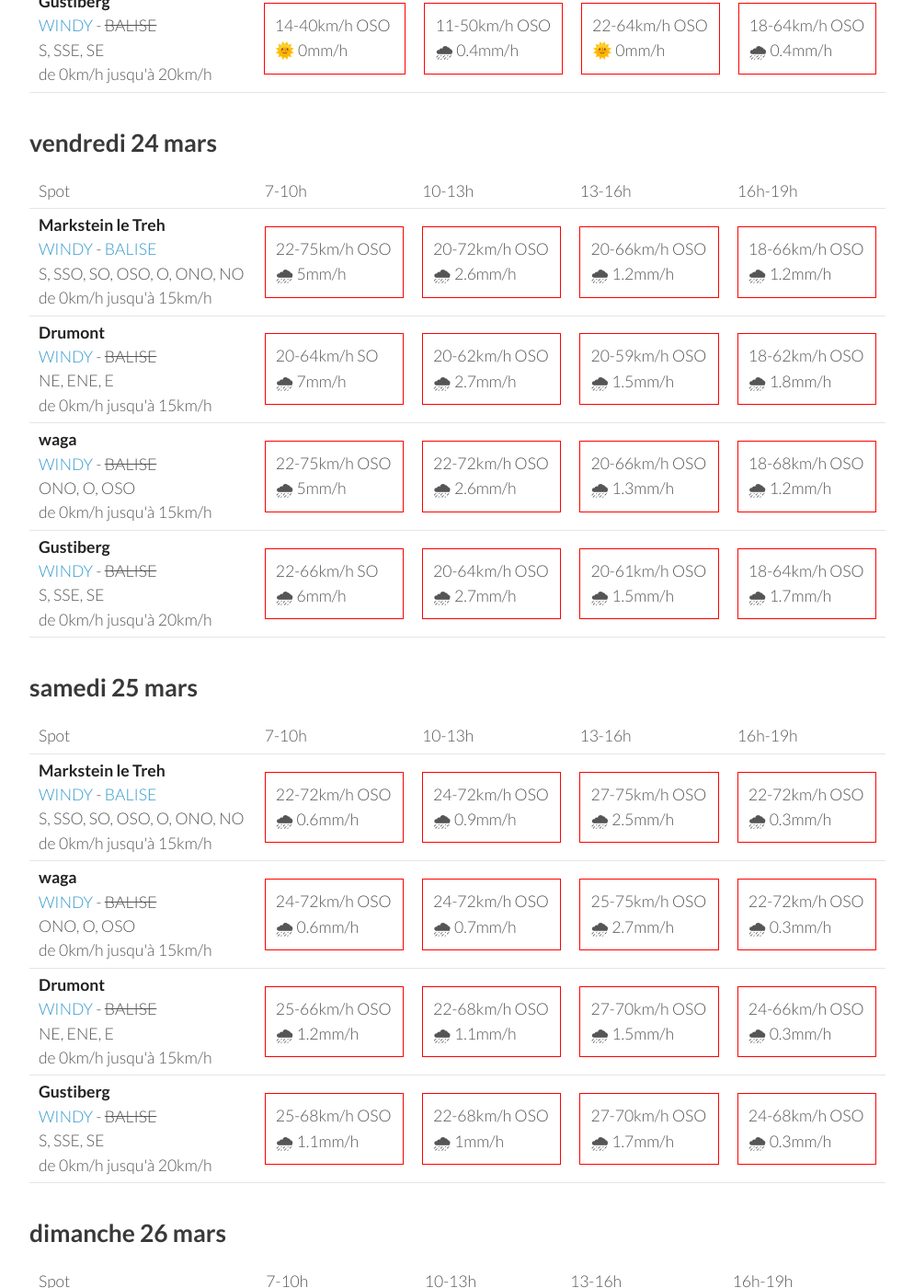
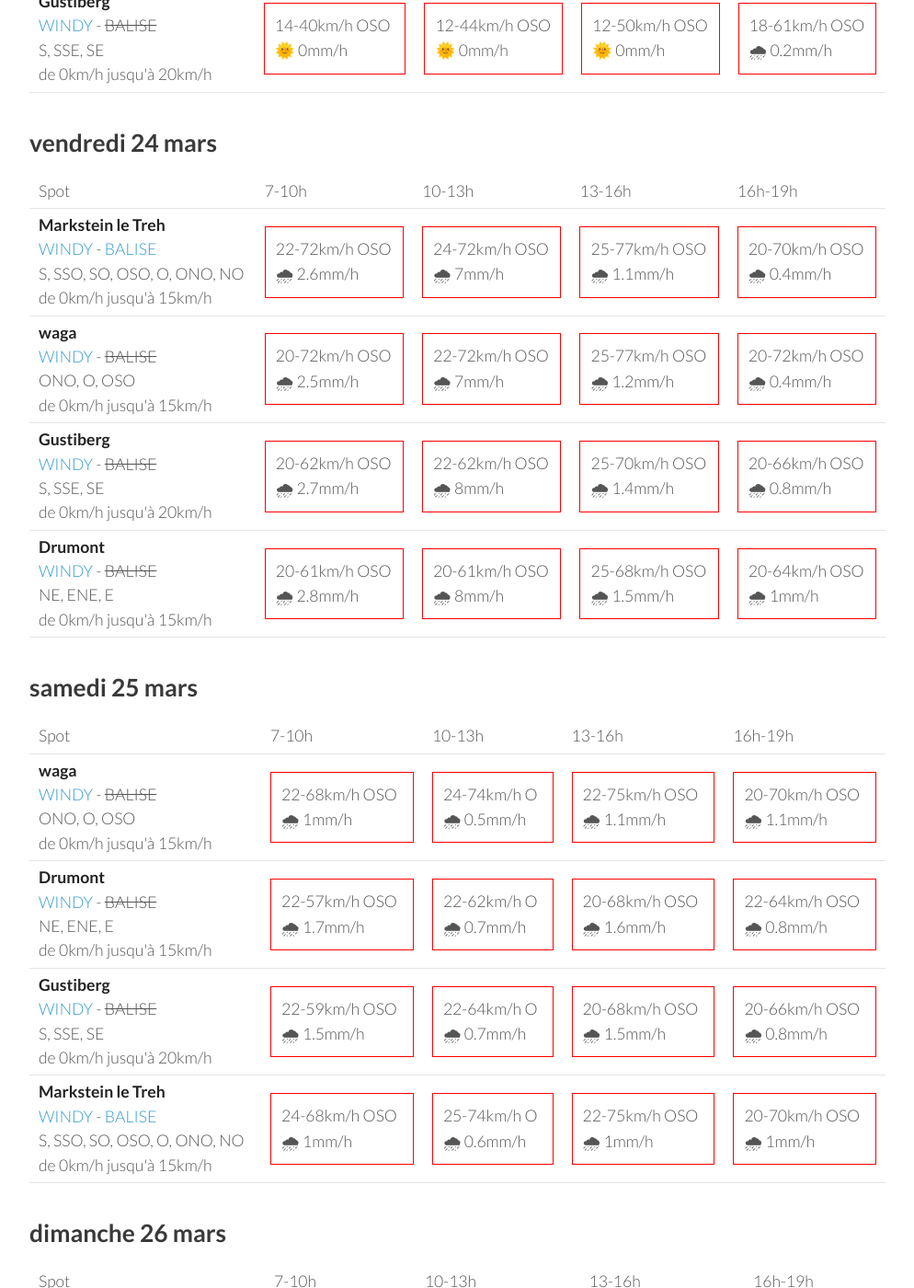
Before and after one commit to parapente-dans-le-nord/parapente-dans-le-nord.github.io, a Jekyll site: the page built from vosges.markdown, in a window 1280 px wide and 1400 px high, scrolled down 1918 px. Shown: the whole window at 92% size, without its empty margins (26-1020 px from the left). Built offline with Jekyll 4.4.1, drawn with Linux system fonts in a browser that asks for light colours; some of the changed text lies outside the part shown.

Commit message:
update index.markdown

```diff
--- a/vosges.markdown
+++ b/vosges.markdown
@@ -7,7 +7,7 @@ title:  "Tous les spots"
 {: .links}
 
 # Prevision Windy, modèle Arome
-page mise à jour le mardi 21 mars 19:16
+page mise à jour le mardi 21 mars 22:16
 
 ## mardi 21 mars
 
@@ -133,9 +133,9 @@ page mise à jour le mardi 21 mars 19:16
         <td><strong>waga</strong><br><a href="https://windy.com/47.903/6.996?47.900,6.983,15">WINDY</a> - <span class="no-balise"> BALISE </span><br> <span class="vent-favorable">ONO, O, OSO</span><br><span class="force-vent">de 0km/h jusqu'à 15km/h</span> </td>
 
             <td><div class="not-flyable"><p>11-25km/h ONO</p><p>🌞 0mm/h</p></div></td>
-            <td><div class="not-flyable"><p>12-57km/h OSO</p><p>🌧 0.3mm/h</p></div></td>
-            <td><div class="not-flyable"><p>22-72km/h OSO</p><p>🌞 0mm/h</p></div></td>
-            <td><div class="not-flyable"><p>18-72km/h OSO</p><p>🌧 0.4mm/h</p></div></td>
+            <td><div class="not-flyable"><p>12-51km/h OSO</p><p>🌞 0mm/h</p></div></td>
+            <td><div class="not-flyable"><p>12-55km/h OSO</p><p>🌞 0mm/h</p></div></td>
+            <td><div class="not-flyable"><p>18-68km/h OSO</p><p>🌧 0.2mm/h</p></div></td>
 
 
     </tr>
@@ -143,9 +143,9 @@ page mise à jour le mardi 21 mars 19:16
         <td><strong>Markstein le Treh</strong><br><a href="https://windy.com/47.926/7.012?47.505,7.012,8,m:eY1agmQ">WINDY</a> - <span class=""><a href="http://www.balisemeteo.com/balise.php?idBalise=136">BALISE</a> </span><br> <span class="vent-favorable">S, SSO, SO, OSO, O, ONO, NO</span><br><span class="force-vent">de 0km/h jusqu'à 15km/h</span> </td>
 
             <td><div class="not-flyable"><p>18-46km/h OSO</p><p>🌞 0mm/h</p></div></td>
-            <td><div class="not-flyable"><p>12-57km/h OSO</p><p>🌧 0.3mm/h</p></div></td>
-            <td><div class="not-flyable"><p>24-72km/h OSO</p><p>🌞 0mm/h</p></div></td>
-            <td><div class="not-flyable"><p>18-72km/h OSO</p><p>🌧 0.4mm/h</p></div></td>
+            <td><div class="not-flyable"><p>14-51km/h OSO</p><p>🌞 0mm/h</p></div></td>
+            <td><div class="not-flyable"><p>14-55km/h OSO</p><p>🌞 0mm/h</p></div></td>
+            <td><div class="not-flyable"><p>18-68km/h OSO</p><p>🌞 0mm/h</p></div></td>
 
 
     </tr>
@@ -153,9 +153,9 @@ page mise à jour le mardi 21 mars 19:16
         <td><strong>Drumont</strong><br><a href="https://windy.com/47.898/6.919?47.687,6.919,9,m:eYYagmG">WINDY</a> - <span class="no-balise"> BALISE </span><br> <span class="vent-favorable">NE, ENE, E</span><br><span class="force-vent">de 0km/h jusqu'à 15km/h</span> </td>
 
             <td><div class="not-flyable"><p>18-46km/h OSO</p><p>🌞 0mm/h</p></div></td>
-            <td><div class="not-flyable"><p>11-48km/h OSO</p><p>🌧 0.4mm/h</p></div></td>
-            <td><div class="not-flyable"><p>22-62km/h OSO</p><p>🌞 0mm/h</p></div></td>
-            <td><div class="not-flyable"><p>18-62km/h OSO</p><p>🌧 0.4mm/h</p></div></td>
+            <td><div class="not-flyable"><p>12-42km/h OSO</p><p>🌞 0mm/h</p></div></td>
+            <td><div class="not-flyable"><p>12-48km/h OSO</p><p>🌞 0mm/h</p></div></td>
+            <td><div class="not-flyable"><p>18-61km/h SO</p><p>🌧 0.2mm/h</p></div></td>
 
 
     </tr>
@@ -163,9 +163,9 @@ page mise à jour le mardi 21 mars 19:16
         <td><strong>Gustiberg</strong><br><a href="https://windy.com/47.894/6.934?47.891,6.934,15,m:eYYagmI">WINDY</a> - <span class="no-balise"> BALISE </span><br> <span class="vent-favorable">S, SSE, SE</span><br><span class="force-vent">de 0km/h jusqu'à 20km/h</span> </td>
 
             <td><div class="not-flyable"><p>14-40km/h OSO</p><p>🌞 0mm/h</p></div></td>
-            <td><div class="not-flyable"><p>11-50km/h OSO</p><p>🌧 0.4mm/h</p></div></td>
-            <td><div class="not-flyable"><p>22-64km/h OSO</p><p>🌞 0mm/h</p></div></td>
-            <td><div class="not-flyable"><p>18-64km/h OSO</p><p>🌧 0.4mm/h</p></div></td>
+            <td><div class="not-flyable"><p>12-44km/h OSO</p><p>🌞 0mm/h</p></div></td>
+            <td><div class="not-flyable"><p>12-50km/h OSO</p><p>🌞 0mm/h</p></div></td>
+            <td><div class="not-flyable"><p>18-61km/h OSO</p><p>🌧 0.2mm/h</p></div></td>
 
 
     </tr>
@@ -188,40 +188,40 @@ page mise à jour le mardi 21 mars 19:16
 <tr>
         <td><strong>Markstein le Treh</strong><br><a href="https://windy.com/47.926/7.012?47.505,7.012,8,m:eY1agmQ">WINDY</a> - <span class=""><a href="http://www.balisemeteo.com/balise.php?idBalise=136">BALISE</a> </span><br> <span class="vent-favorable">S, SSO, SO, OSO, O, ONO, NO</span><br><span class="force-vent">de 0km/h jusqu'à 15km/h</span> </td>
 
-            <td><div class="not-flyable"><p>22-75km/h OSO</p><p>🌧 5mm/h</p></div></td>
-            <td><div class="not-flyable"><p>20-72km/h OSO</p><p>🌧 2.6mm/h</p></div></td>
-            <td><div class="not-flyable"><p>20-66km/h OSO</p><p>🌧 1.2mm/h</p></div></td>
-            <td><div class="not-flyable"><p>18-66km/h OSO</p><p>🌧 1.2mm/h</p></div></td>
+            <td><div class="not-flyable"><p>22-72km/h OSO</p><p>🌧 2.6mm/h</p></div></td>
+            <td><div class="not-flyable"><p>24-72km/h OSO</p><p>🌧 7mm/h</p></div></td>
+            <td><div class="not-flyable"><p>25-77km/h OSO</p><p>🌧 1.1mm/h</p></div></td>
+            <td><div class="not-flyable"><p>20-70km/h OSO</p><p>🌧 0.4mm/h</p></div></td>
+
+
+    </tr>
+<tr>
+        <td><strong>waga</strong><br><a href="https://windy.com/47.903/6.996?47.900,6.983,15">WINDY</a> - <span class="no-balise"> BALISE </span><br> <span class="vent-favorable">ONO, O, OSO</span><br><span class="force-vent">de 0km/h jusqu'à 15km/h</span> </td>
+
+            <td><div class="not-flyable"><p>20-72km/h OSO</p><p>🌧 2.5mm/h</p></div></td>
+            <td><div class="not-flyable"><p>22-72km/h OSO</p><p>🌧 7mm/h</p></div></td>
+            <td><div class="not-flyable"><p>25-77km/h OSO</p><p>🌧 1.2mm/h</p></div></td>
+            <td><div class="not-flyable"><p>20-72km/h OSO</p><p>🌧 0.4mm/h</p></div></td>
+
+
+    </tr>
+<tr>
+        <td><strong>Gustiberg</strong><br><a href="https://windy.com/47.894/6.934?47.891,6.934,15,m:eYYagmI">WINDY</a> - <span class="no-balise"> BALISE </span><br> <span class="vent-favorable">S, SSE, SE</span><br><span class="force-vent">de 0km/h jusqu'à 20km/h</span> </td>
+
+            <td><div class="not-flyable"><p>20-62km/h OSO</p><p>🌧 2.7mm/h</p></div></td>
+            <td><div class="not-flyable"><p>22-62km/h OSO</p><p>🌧 8mm/h</p></div></td>
+            <td><div class="not-flyable"><p>25-70km/h OSO</p><p>🌧 1.4mm/h</p></div></td>
+            <td><div class="not-flyable"><p>20-66km/h OSO</p><p>🌧 0.8mm/h</p></div></td>
 
 
     </tr>
 <tr>
         <td><strong>Drumont</strong><br><a href="https://windy.com/47.898/6.919?47.687,6.919,9,m:eYYagmG">WINDY</a> - <span class="no-balise"> BALISE </span><br> <span class="vent-favorable">NE, ENE, E</span><br><span class="force-vent">de 0km/h jusqu'à 15km/h</span> </td>
 
-            <td><div class="not-flyable"><p>20-64km/h SO</p><p>🌧 7mm/h</p></div></td>
-            <td><div class="not-flyable"><p>20-62km/h OSO</p><p>🌧 2.7mm/h</p></div></td>
-            <td><div class="not-flyable"><p>20-59km/h OSO</p><p>🌧 1.5mm/h</p></div></td>
-            <td><div class="not-flyable"><p>18-62km/h OSO</p><p>🌧 1.8mm/h</p></div></td>
-
-
-    </tr>
-<tr>
-        <td><strong>waga</strong><br><a href="https://windy.com/47.903/6.996?47.900,6.983,15">WINDY</a> - <span class="no-balise"> BALISE </span><br> <span class="vent-favorable">ONO, O, OSO</span><br><span class="force-vent">de 0km/h jusqu'à 15km/h</span> </td>
-
-            <td><div class="not-flyable"><p>22-75km/h OSO</p><p>🌧 5mm/h</p></div></td>
-            <td><div class="not-flyable"><p>22-72km/h OSO</p><p>🌧 2.6mm/h</p></div></td>
-            <td><div class="not-flyable"><p>20-66km/h OSO</p><p>🌧 1.3mm/h</p></div></td>
-            <td><div class="not-flyable"><p>18-68km/h OSO</p><p>🌧 1.2mm/h</p></div></td>
-
-
-    </tr>
-<tr>
-        <td><strong>Gustiberg</strong><br><a href="https://windy.com/47.894/6.934?47.891,6.934,15,m:eYYagmI">WINDY</a> - <span class="no-balise"> BALISE </span><br> <span class="vent-favorable">S, SSE, SE</span><br><span class="force-vent">de 0km/h jusqu'à 20km/h</span> </td>
-
-            <td><div class="not-flyable"><p>22-66km/h SO</p><p>🌧 6mm/h</p></div></td>
-            <td><div class="not-flyable"><p>20-64km/h OSO</p><p>🌧 2.7mm/h</p></div></td>
-            <td><div class="not-flyable"><p>20-61km/h OSO</p><p>🌧 1.5mm/h</p></div></td>
-            <td><div class="not-flyable"><p>18-64km/h OSO</p><p>🌧 1.7mm/h</p></div></td>
+            <td><div class="not-flyable"><p>20-61km/h OSO</p><p>🌧 2.8mm/h</p></div></td>
+            <td><div class="not-flyable"><p>20-61km/h OSO</p><p>🌧 8mm/h</p></div></td>
+            <td><div class="not-flyable"><p>25-68km/h OSO</p><p>🌧 1.5mm/h</p></div></td>
+            <td><div class="not-flyable"><p>20-64km/h OSO</p><p>🌧 1mm/h</p></div></td>
 
 
     </tr>
@@ -242,42 +242,42 @@ page mise à jour le mardi 21 mars 19:16
       <td>16h-19h</td>
     </tr>
 <tr>
-        <td><strong>Markstein le Treh</strong><br><a href="https://windy.com/47.926/7.012?47.505,7.012,8,m:eY1agmQ">WINDY</a> - <span class=""><a href="http://www.balisemeteo.com/balise.php?idBalise=136">BALISE</a> </span><br> <span class="vent-favorable">S, SSO, SO, OSO, O, ONO, NO</span><br><span class="force-vent">de 0km/h jusqu'à 15km/h</span> </td>
-
-            <td><div class="not-flyable"><p>22-72km/h OSO</p><p>🌧 0.6mm/h</p></div></td>
-            <td><div class="not-flyable"><p>24-72km/h OSO</p><p>🌧 0.9mm/h</p></div></td>
-            <td><div class="not-flyable"><p>27-75km/h OSO</p><p>🌧 2.5mm/h</p></div></td>
-            <td><div class="not-flyable"><p>22-72km/h OSO</p><p>🌧 0.3mm/h</p></div></td>
-
-
-    </tr>
-<tr>
         <td><strong>waga</strong><br><a href="https://windy.com/47.903/6.996?47.900,6.983,15">WINDY</a> - <span class="no-balise"> BALISE </span><br> <span class="vent-favorable">ONO, O, OSO</span><br><span class="force-vent">de 0km/h jusqu'à 15km/h</span> </td>
 
-            <td><div class="not-flyable"><p>24-72km/h OSO</p><p>🌧 0.6mm/h</p></div></td>
-            <td><div class="not-flyable"><p>24-72km/h OSO</p><p>🌧 0.7mm/h</p></div></td>
-            <td><div class="not-flyable"><p>25-75km/h OSO</p><p>🌧 2.7mm/h</p></div></td>
-            <td><div class="not-flyable"><p>22-72km/h OSO</p><p>🌧 0.3mm/h</p></div></td>
+            <td><div class="not-flyable"><p>22-68km/h OSO</p><p>🌧 1mm/h</p></div></td>
+            <td><div class="not-flyable"><p>24-74km/h O</p><p>🌧 0.5mm/h</p></div></td>
+            <td><div class="not-flyable"><p>22-75km/h OSO</p><p>🌧 1.1mm/h</p></div></td>
+            <td><div class="not-flyable"><p>20-70km/h OSO</p><p>🌧 1.1mm/h</p></div></td>
 
 
     </tr>
 <tr>
         <td><strong>Drumont</strong><br><a href="https://windy.com/47.898/6.919?47.687,6.919,9,m:eYYagmG">WINDY</a> - <span class="no-balise"> BALISE </span><br> <span class="vent-favorable">NE, ENE, E</span><br><span class="force-vent">de 0km/h jusqu'à 15km/h</span> </td>
 
-            <td><div class="not-flyable"><p>25-66km/h OSO</p><p>🌧 1.2mm/h</p></div></td>
-            <td><div class="not-flyable"><p>22-68km/h OSO</p><p>🌧 1.1mm/h</p></div></td>
-            <td><div class="not-flyable"><p>27-70km/h OSO</p><p>🌧 1.5mm/h</p></div></td>
-            <td><div class="not-flyable"><p>24-66km/h OSO</p><p>🌧 0.3mm/h</p></div></td>
+            <td><div class="not-flyable"><p>22-57km/h OSO</p><p>🌧 1.7mm/h</p></div></td>
+            <td><div class="not-flyable"><p>22-62km/h O</p><p>🌧 0.7mm/h</p></div></td>
+            <td><div class="not-flyable"><p>20-68km/h OSO</p><p>🌧 1.6mm/h</p></div></td>
+            <td><div class="not-flyable"><p>22-64km/h OSO</p><p>🌧 0.8mm/h</p></div></td>
 
 
     </tr>
 <tr>
         <td><strong>Gustiberg</strong><br><a href="https://windy.com/47.894/6.934?47.891,6.934,15,m:eYYagmI">WINDY</a> - <span class="no-balise"> BALISE </span><br> <span class="vent-favorable">S, SSE, SE</span><br><span class="force-vent">de 0km/h jusqu'à 20km/h</span> </td>
 
-            <td><div class="not-flyable"><p>25-68km/h OSO</p><p>🌧 1.1mm/h</p></div></td>
-            <td><div class="not-flyable"><p>22-68km/h OSO</p><p>🌧 1mm/h</p></div></td>
-            <td><div class="not-flyable"><p>27-70km/h OSO</p><p>🌧 1.7mm/h</p></div></td>
-            <td><div class="not-flyable"><p>24-68km/h OSO</p><p>🌧 0.3mm/h</p></div></td>
+            <td><div class="not-flyable"><p>22-59km/h OSO</p><p>🌧 1.5mm/h</p></div></td>
+            <td><div class="not-flyable"><p>22-64km/h O</p><p>🌧 0.7mm/h</p></div></td>
+            <td><div class="not-flyable"><p>20-68km/h OSO</p><p>🌧 1.5mm/h</p></div></td>
+            <td><div class="not-flyable"><p>20-66km/h OSO</p><p>🌧 0.8mm/h</p></div></td>
+
+
+    </tr>
+<tr>
+        <td><strong>Markstein le Treh</strong><br><a href="https://windy.com/47.926/7.012?47.505,7.012,8,m:eY1agmQ">WINDY</a> - <span class=""><a href="http://www.balisemeteo.com/balise.php?idBalise=136">BALISE</a> </span><br> <span class="vent-favorable">S, SSO, SO, OSO, O, ONO, NO</span><br><span class="force-vent">de 0km/h jusqu'à 15km/h</span> </td>
+
+            <td><div class="not-flyable"><p>24-68km/h OSO</p><p>🌧 1mm/h</p></div></td>
+            <td><div class="not-flyable"><p>25-74km/h O</p><p>🌧 0.6mm/h</p></div></td>
+            <td><div class="not-flyable"><p>22-75km/h OSO</p><p>🌧 1mm/h</p></div></td>
+            <td><div class="not-flyable"><p>20-70km/h OSO</p><p>🌧 1mm/h</p></div></td>
 
 
     </tr>
@@ -300,40 +300,40 @@ page mise à jour le mardi 21 mars 19:16
 <tr>
         <td><strong>waga</strong><br><a href="https://windy.com/47.903/6.996?47.900,6.983,15">WINDY</a> - <span class="no-balise"> BALISE </span><br> <span class="vent-favorable">ONO, O, OSO</span><br><span class="force-vent">de 0km/h jusqu'à 15km/h</span> </td>
 
-            <td><div class="not-flyable"><p>22-83km/h OSO</p><p>🌧 5mm/h</p></div></td>
-            <td><div class="not-flyable"><p>22-70km/h SO</p><p>🌧 4.8mm/h</p></div></td>
-            <td><div class="not-flyable"><p>18-66km/h ONO</p><p>🌧 4.2mm/h</p></div></td>
-            <td><div class="not-flyable"><p>18-61km/h ONO</p><p>🌧 1.3mm/h</p></div></td>
+            <td><div class="not-flyable"><p>18-55km/h SO</p><p>🌧 4.5mm/h</p></div></td>
+            <td><div class="not-flyable"><p>14-68km/h OSO</p><p>🌧 6mm/h</p></div></td>
+            <td><div class="not-flyable"><p>16-62km/h OSO</p><p>🌧 0.9mm/h</p></div></td>
+            <td><div class="not-flyable"><p>16-53km/h O</p><p>🌧 1mm/h</p></div></td>
 
 
     </tr>
 <tr>
         <td><strong>Markstein le Treh</strong><br><a href="https://windy.com/47.926/7.012?47.505,7.012,8,m:eY1agmQ">WINDY</a> - <span class=""><a href="http://www.balisemeteo.com/balise.php?idBalise=136">BALISE</a> </span><br> <span class="vent-favorable">S, SSO, SO, OSO, O, ONO, NO</span><br><span class="force-vent">de 0km/h jusqu'à 15km/h</span> </td>
 
-            <td><div class="not-flyable"><p>22-83km/h OSO</p><p>🌧 4.6mm/h</p></div></td>
-            <td><div class="not-flyable"><p>22-68km/h SO</p><p>🌧 4.7mm/h</p></div></td>
-            <td><div class="not-flyable"><p>18-66km/h ONO</p><p>🌧 4.1mm/h</p></div></td>
-            <td><div class="not-flyable"><p>18-59km/h O</p><p>🌧 1.3mm/h</p></div></td>
+            <td><div class="not-flyable"><p>18-53km/h SO</p><p>🌧 4.5mm/h</p></div></td>
+            <td><div class="not-flyable"><p>14-68km/h OSO</p><p>🌧 6mm/h</p></div></td>
+            <td><div class="not-flyable"><p>18-62km/h OSO</p><p>🌧 0.8mm/h</p></div></td>
+            <td><div class="not-flyable"><p>16-53km/h O</p><p>🌧 1mm/h</p></div></td>
 
 
     </tr>
 <tr>
         <td><strong>Drumont</strong><br><a href="https://windy.com/47.898/6.919?47.687,6.919,9,m:eYYagmG">WINDY</a> - <span class="no-balise"> BALISE </span><br> <span class="vent-favorable">NE, ENE, E</span><br><span class="force-vent">de 0km/h jusqu'à 15km/h</span> </td>
 
-            <td><div class="not-flyable"><p>24-77km/h OSO</p><p>🌧 5mm/h</p></div></td>
-            <td><div class="not-flyable"><p>22-61km/h SO</p><p>🌧 5mm/h</p></div></td>
-            <td><div class="not-flyable"><p>20-61km/h ONO</p><p>🌧 4.4mm/h</p></div></td>
-            <td><div class="not-flyable"><p>20-57km/h ONO</p><p>🌧 1.1mm/h</p></div></td>
+            <td><div class="not-flyable"><p>18-51km/h SO</p><p>🌧 4.7mm/h</p></div></td>
+            <td><div class="not-flyable"><p>16-62km/h OSO</p><p>🌧 6mm/h</p></div></td>
+            <td><div class="not-flyable"><p>14-53km/h OSO</p><p>🌧 1.6mm/h</p></div></td>
+            <td><div class="not-flyable"><p>14-48km/h O</p><p>🌧 1.9mm/h</p></div></td>
 
 
     </tr>
 <tr>
         <td><strong>Gustiberg</strong><br><a href="https://windy.com/47.894/6.934?47.891,6.934,15,m:eYYagmI">WINDY</a> - <span class="no-balise"> BALISE </span><br> <span class="vent-favorable">S, SSE, SE</span><br><span class="force-vent">de 0km/h jusqu'à 20km/h</span> </td>
 
-            <td><div class="not-flyable"><p>24-77km/h OSO</p><p>🌧 5mm/h</p></div></td>
-            <td><div class="not-flyable"><p>22-62km/h SO</p><p>🌧 4.9mm/h</p></div></td>
-            <td><div class="not-flyable"><p>20-62km/h ONO</p><p>🌧 4.4mm/h</p></div></td>
-            <td><div class="not-flyable"><p>20-57km/h ONO</p><p>🌧 1.1mm/h</p></div></td>
+            <td><div class="not-flyable"><p>18-51km/h SO</p><p>🌧 4.7mm/h</p></div></td>
+            <td><div class="not-flyable"><p>16-64km/h OSO</p><p>🌧 6mm/h</p></div></td>
+            <td><div class="not-flyable"><p>14-55km/h OSO</p><p>🌧 1.5mm/h</p></div></td>
+            <td><div class="not-flyable"><p>14-50km/h O</p><p>🌧 1.7mm/h</p></div></td>
 
 
     </tr>
```
